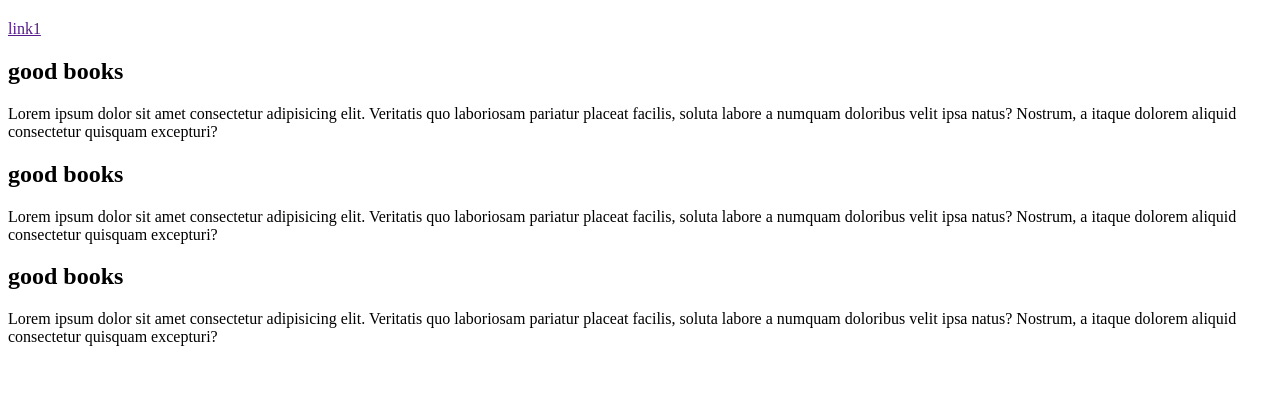
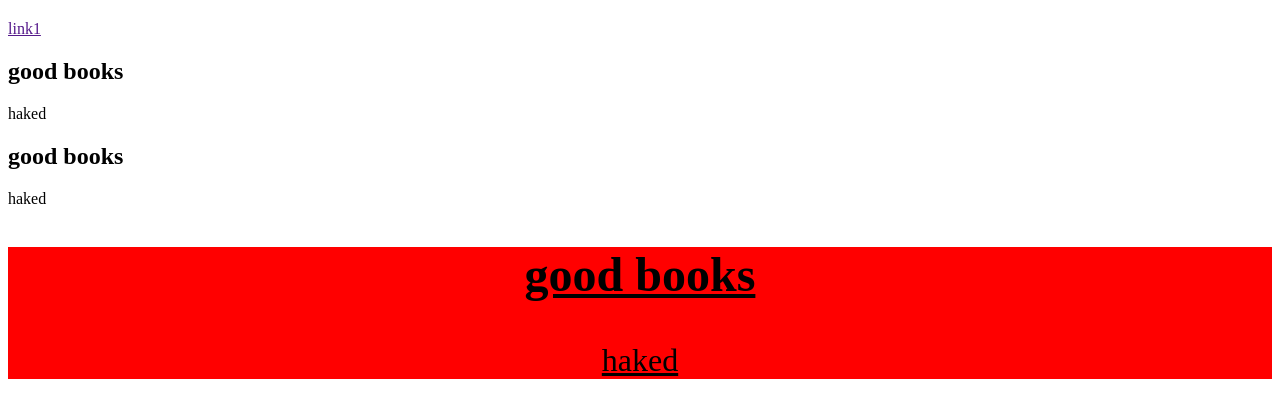
Before and after one commit to simretB05/JsDomCheck, a plain HTML site: page index.html in a window 1280 px wide. Drawn offline with Linux system fonts and the light colour scheme.

Commit message:
added style change with manuplating DOM

```diff
--- a/js/app.js
+++ b/js/app.js
@@ -1,4 +1,16 @@
 let get_books_p_tag = document.querySelector(`p`)
 let get_all_p_tages = document.querySelectorAll( `.body` )
 let get_articles_by_id = document.getElementById( `buy_books` )
-let get_articles_by_class =document.getElementsByClassName(`.body`)
+let get_articles_by_class = document.getElementsByClassName( `body` )
+
+
+// get_articles_by_id[`outerHTML`] = `<div id="books_store">
+//     <h2 class="books_store_title">this is the store</h2>
+// </div>`
+get_articles_by_id[`style`][`backgroundColor`] = `red`
+get_articles_by_id[`style`][`fontSize`] = `2rem`
+get_articles_by_id[`style`][`textDecoration`] = `underline`
+get_articles_by_id[`style`][`textAlign`] = `center`
+for ( i = 0; i < get_articles_by_class.length; i++ ){
+    get_articles_by_class[i][`innerHTML`]=`haked`
+}
```
Also changed, not shown: index.html (+2 -2 lines).
